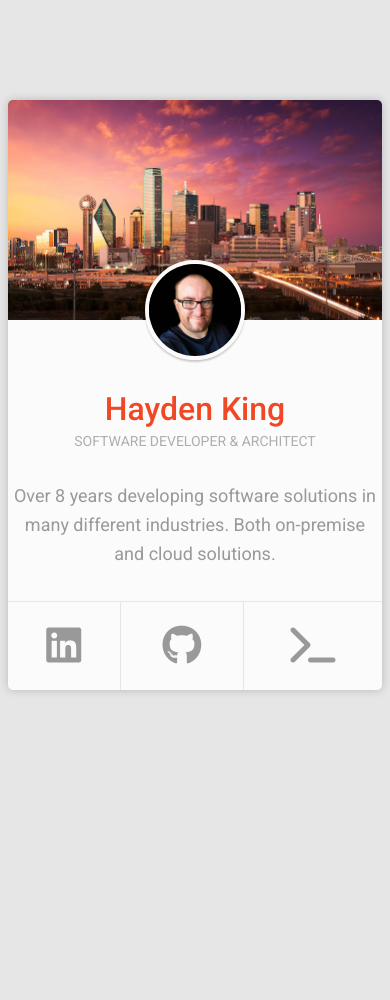
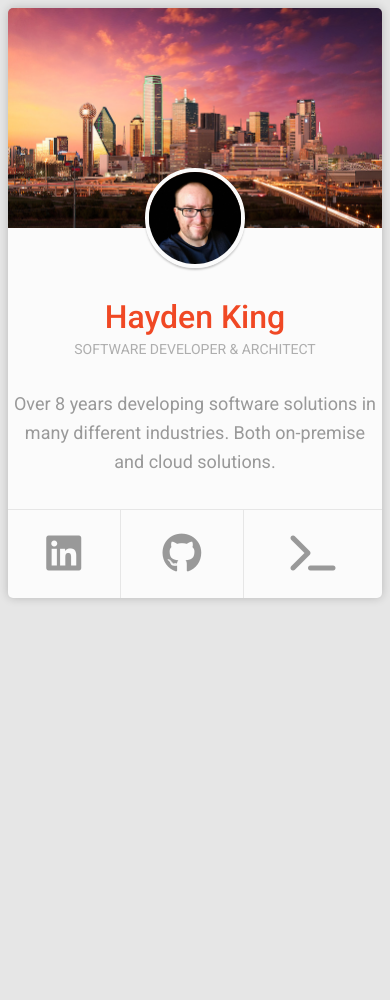
Before and after one commit to haydenk/haydenk-com, a Jekyll site: the page built from index.md, in a window 390 px wide. Built offline with Jekyll 4.4.1, drawn with Linux system fonts in a browser that asks for light colours; nearby versions of some CDN libraries; after the commit the page ends 908 px from its top, so only the background shows below that.

Commit message:
add media queries to lessen the top margin on mobile devices

```diff
--- a/_sass/base/_base.scss
+++ b/_sass/base/_base.scss
@@ -12,3 +12,18 @@
 @import "media";
 //@import "tables";
 @import "typography";
+
+$break-small: 320px;
+$break-large: 1024px;
+
+@mixin respond-to($media) {
+  @if $media == handhelds {
+    @media only screen and (max-width: $break-small) { @content; }
+  }
+  @else if $media == medium-screens {
+    @media only screen and (min-width: $break-small + 1) and (max-width: $break-large - 1) { @content; }
+  }
+  @else if $media == wide-screens {
+    @media only screen and (min-width: $break-large) { @content; }
+  }
+}
--- a/assets/css/style.scss
+++ b/assets/css/style.scss
@@ -16,13 +16,15 @@ p {
 .profile-card {
   max-width: 400px;
   background: $OffWhite;
-  margin: 100px auto;
   border-radius: 5px;
   overflow: hidden;
   box-shadow: 0 0 10px rgba(0,0,0,0.2);
   animation: fadeIn 2s;
   transition: all 0.6s ease;
   transform-style: preserve-3d;
+
+  @include respond-to(handhelds) { margin: 10px auto 0; }
+  @include respond-to(wide-screens) { margin: 100px auto 0; }
 
   header {
     margin-bottom: 2rem;
```
